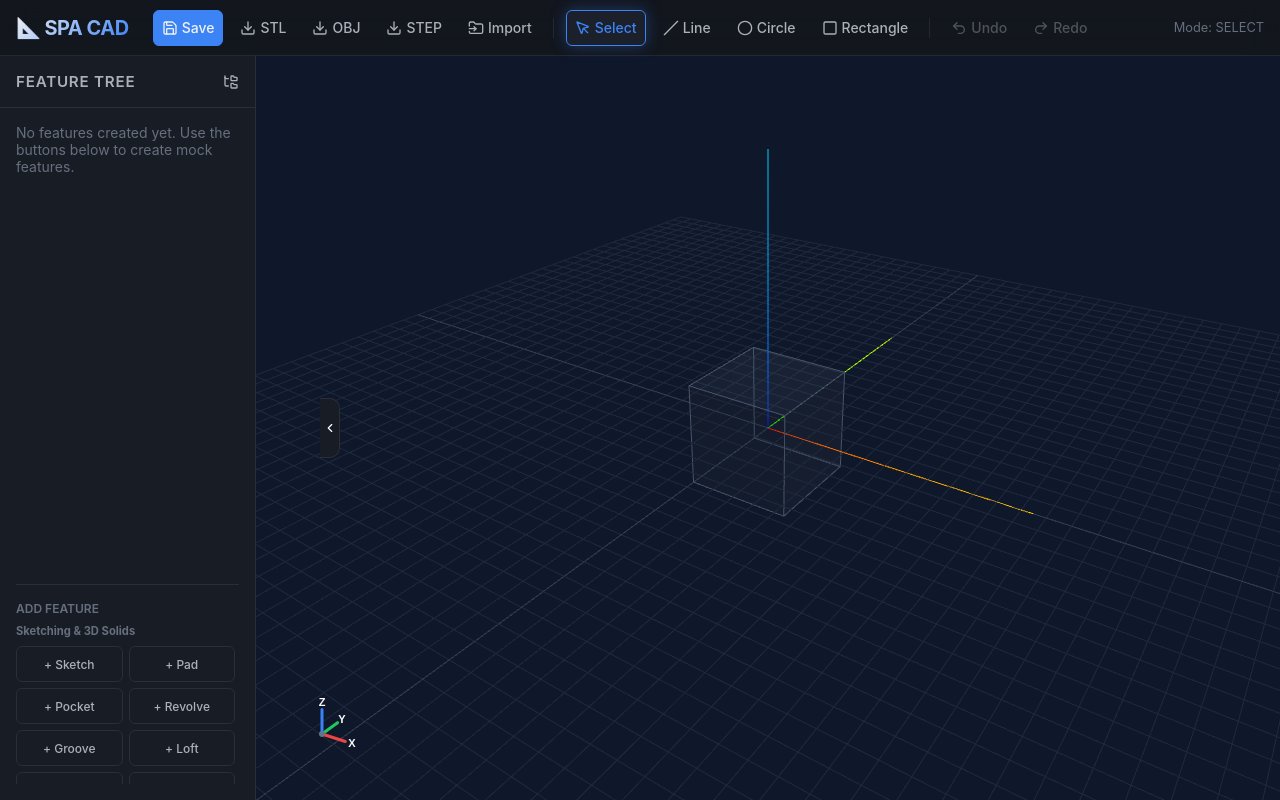
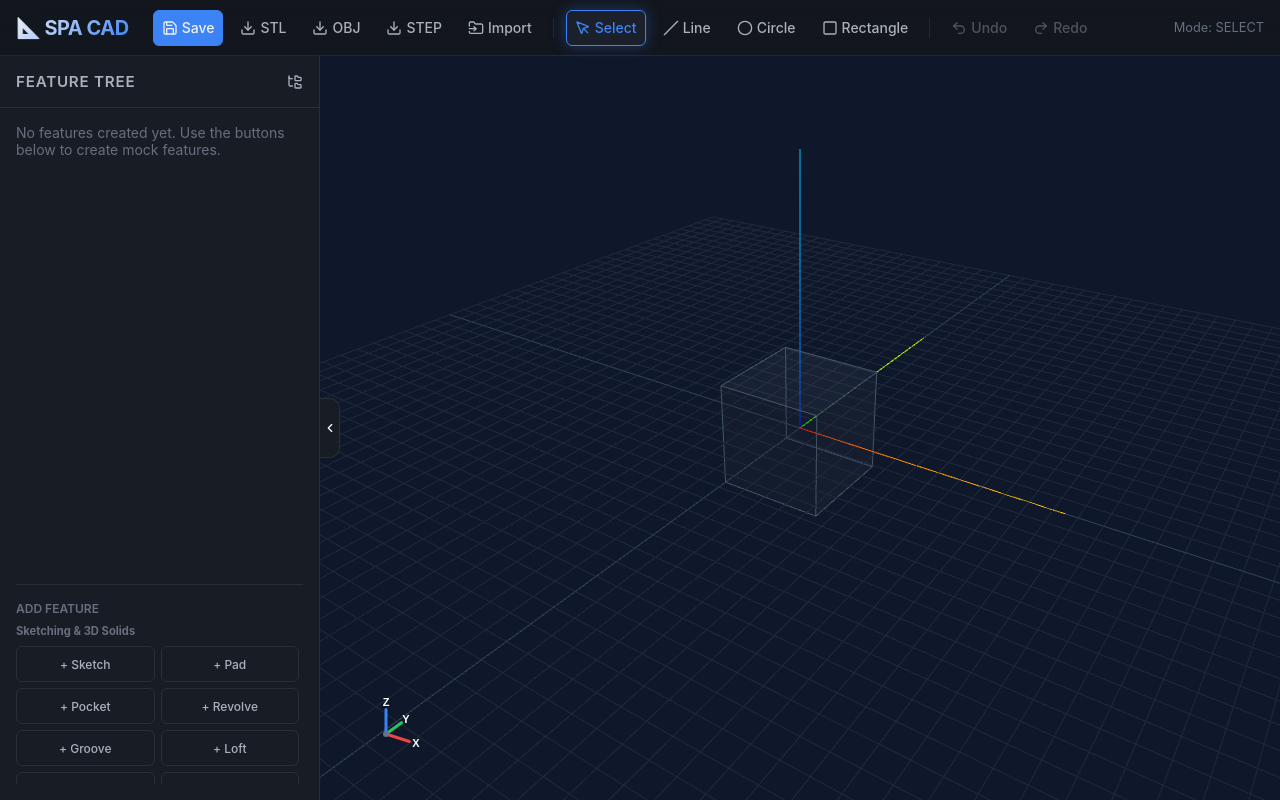
Before and after one commit to cristhian-godoy/gambs, a React (Vite) app: page / in a window 1280 px wide. Built offline with nearby package versions, Linux system fonts and the light colour scheme.

Commit message:
Fix resizable sidebar constraints, enable vertical overflow clipping, and override transition lag during dragging

```diff
--- a/src/components/Sidebar.tsx
+++ b/src/components/Sidebar.tsx
@@ -26,11 +26,13 @@ export default function Sidebar({ isOpen, onToggle }: SidebarProps): ReactNode {
   const { features, activeFeatureId } = documentState;
 
   const [width, setWidth] = useState(320);
+  const [dragging, setDragging] = useState(false);
   const isDragging = useRef(false);
 
   const handleMouseDown = (e: React.MouseEvent) => {
     e.preventDefault();
     isDragging.current = true;
+    setDragging(true);
     document.body.style.cursor = 'ew-resize';
     document.body.style.userSelect = 'none';
   };
@@ -45,6 +47,7 @@ export default function Sidebar({ isOpen, onToggle }: SidebarProps): ReactNode {
     const handleMouseUp = () => {
       if (isDragging.current) {
         isDragging.current = false;
+        setDragging(false);
         document.body.style.cursor = '';
         document.body.style.userSelect = '';
       }
@@ -1016,7 +1019,10 @@ export default function Sidebar({ isOpen, onToggle }: SidebarProps): ReactNode {
     <>
       <aside
         className={`sidebar ${isOpen ? '' : 'collapsed'}`}
-        style={{ width: isOpen ? `${width}px` : '0px' }}
+        style={{
+          width: isOpen ? `${width}px` : '0px',
+          transition: dragging ? 'none' : undefined,
+        }}
       >
         <div className="sidebar-header">
           <span className="sidebar-title">Feature Tree</span>
@@ -1341,7 +1347,10 @@ export default function Sidebar({ isOpen, onToggle }: SidebarProps): ReactNode {
       <button
         className="sidebar-toggle"
         onClick={onToggle}
-        style={{ left: isOpen ? `${width}px` : '0px' }}
+        style={{
+          left: isOpen ? `${width}px` : '0px',
+          transition: dragging ? 'none' : undefined,
+        }}
         title={isOpen ? 'Collapse Sidebar' : 'Expand Sidebar'}
         aria-label={isOpen ? 'Collapse Sidebar' : 'Expand Sidebar'}
       >
--- a/src/styles/layout.css
+++ b/src/styles/layout.css
@@ -112,6 +112,8 @@
   z-index: 10;
   transition: width var(--cad-transition-normal) ease;
   position: relative;
+  overflow: hidden;
+  flex-shrink: 0;
 }
 
 .sidebar.collapsed {
@@ -126,7 +128,6 @@
   display: flex;
   align-items: center;
   justify-content: space-between;
-  min-width: 240px; /* prevent content squishing during collapse transition */
 }
 
 .sidebar-title {
@@ -144,7 +145,6 @@
   display: flex;
   flex-direction: column;
   gap: var(--cad-spacing-md);
-  min-width: 240px; /* prevent content squishing */
 }
 
 /* Collapsible Handle Trigger */
```
